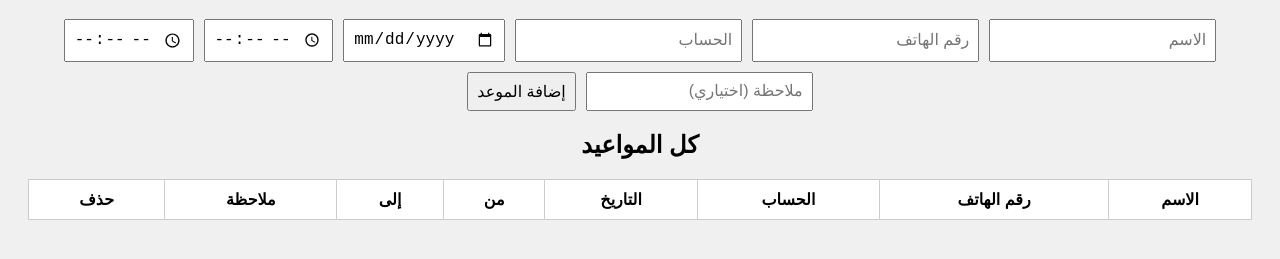
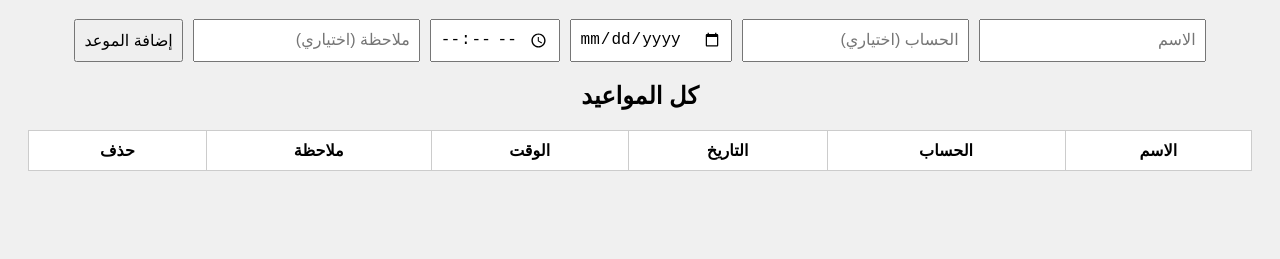
Before and after one commit to Omar79-x/appointment-site.2, a plain HTML site: page index.html in a window 1280 px wide. Shown: the part 243-502 px from the top of the page. Drawn offline with Linux system fonts and the light colour scheme.

Commit message:
Update index.html

```diff
--- a/index.html
+++ b/index.html
@@ -2,9 +2,10 @@
 <html lang="ar">
 <head>
   <meta charset="UTF-8">
+  <meta name="viewport" content="width=device-width, initial-scale=1.0">
   <title>Appointment Scheduler</title>
   <link rel="stylesheet" href="style.css">
-</head>
+  </head>
 <body>
   <div class="logo-container">
     <img src="logo.png" alt="Logo" class="logo">
@@ -13,12 +14,15 @@
 
   <form id="appointment-form">
     <input type="text" id="name" placeholder="الاسم" required>
-    <input type="text" id="phone" placeholder="رقم الهاتف" required>
-    <input type="text" id="account" placeholder="الحساب" required>
+
+    <input type="text" id="account" placeholder="الحساب (اختياري)">
+
     <input type="date" id="date" required>
-    <input type="time" id="time-from" required>
-    <input type="time" id="time-to" required>
+
+    <input type="time" id="time" required>
+
     <input type="text" id="note" placeholder="ملاحظة (اختياري)">
+
     <button type="submit">إضافة الموعد</button>
   </form>
 
@@ -27,17 +31,14 @@
     <thead>
       <tr>
         <th>الاسم</th>
-        <th>رقم الهاتف</th>
-        <th>الحساب</th>
-        <th>التاريخ</th>
-        <th>من</th>
-        <th>إلى</th>
+        <th>الحساب</th> <th>التاريخ</th>
+        <th>الوقت</th>
         <th>ملاحظة</th>
         <th>حذف</th>
       </tr>
     </thead>
     <tbody>
-    </tbody>
+      </tbody>
   </table>
 
   <script src="script.js"></script>
```
